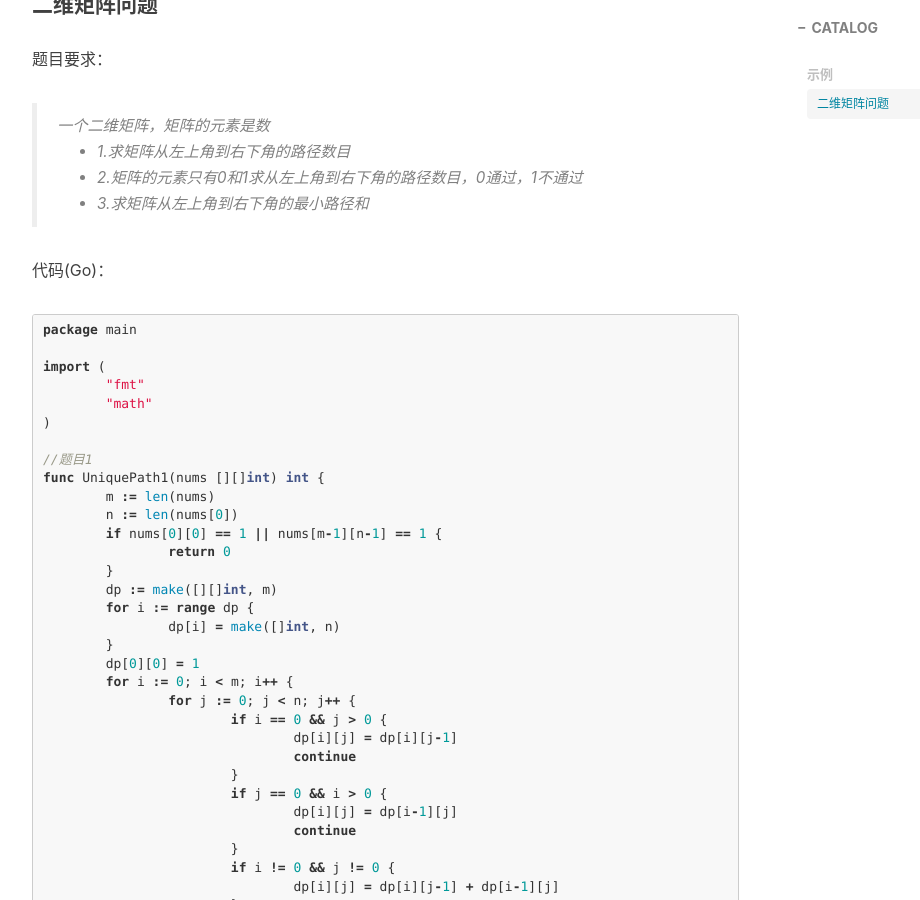
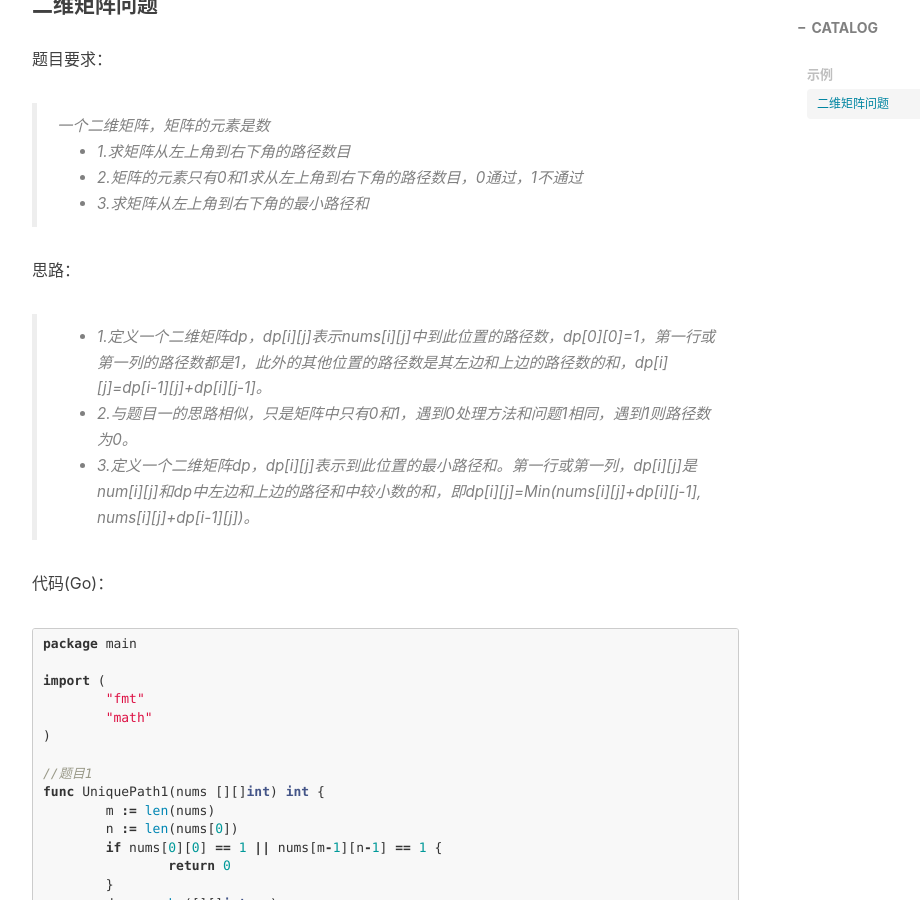
Before and after one commit to honorjoey/honorjoey.github.io, a Jekyll site: the page built from _posts/2020-03-07-动态规划(二).md, in a window 1280 px wide and 900 px high, scrolled down 636 px. Shown: the whole window, without its empty margins (233-1153 px from the left). Built offline with Jekyll 4.4.1, drawn with Linux system fonts in a browser that asks for light colours; nearby versions of some CDN libraries; comment, search, counter and statistics services are not loaded; some of the changed text lies outside the part shown.

Commit message:
update blog

```diff
--- a/_posts/2020-03-07-动态规划(二).md
+++ b/_posts/2020-03-07-动态规划(二).md
@@ -20,6 +20,12 @@ tags:								#标签
 > - 1.求矩阵从左上角到右下角的路径数目
 > - 2.矩阵的元素只有0和1求从左上角到右下角的路径数目，0通过，1不通过
 > - 3.求矩阵从左上角到右下角的最小路径和
+
+思路：
+
+> - 1.定义一个二维矩阵dp，dp[i][j]表示nums[i][j]中到此位置的路径数，dp[0][0]=1，第一行或第一列的路径数都是1，此外的其他位置的路径数是其左边和上边的路径数的和，dp[i][j]=dp[i-1][j]+dp[i][j-1]。
+> - 2.与题目一的思路相似，只是矩阵中只有0和1，遇到0处理方法和问题1相同，遇到1则路径数为0。
+> - 3.定义一个二维矩阵dp，dp[i][j]表示到此位置的最小路径和。第一行或第一列，dp[i][j]是num[i][j]和dp中左边和上边的路径和中较小数的和，即dp[i][j]=Min(nums[i][j]+dp[i][j-1], nums[i][j]+dp[i-1][j])。
 
 
 代码(Go)：
```
Also changed, not shown: other parts of _posts/2020-03-07-动态规划(二).md (+1 -1 lines).
